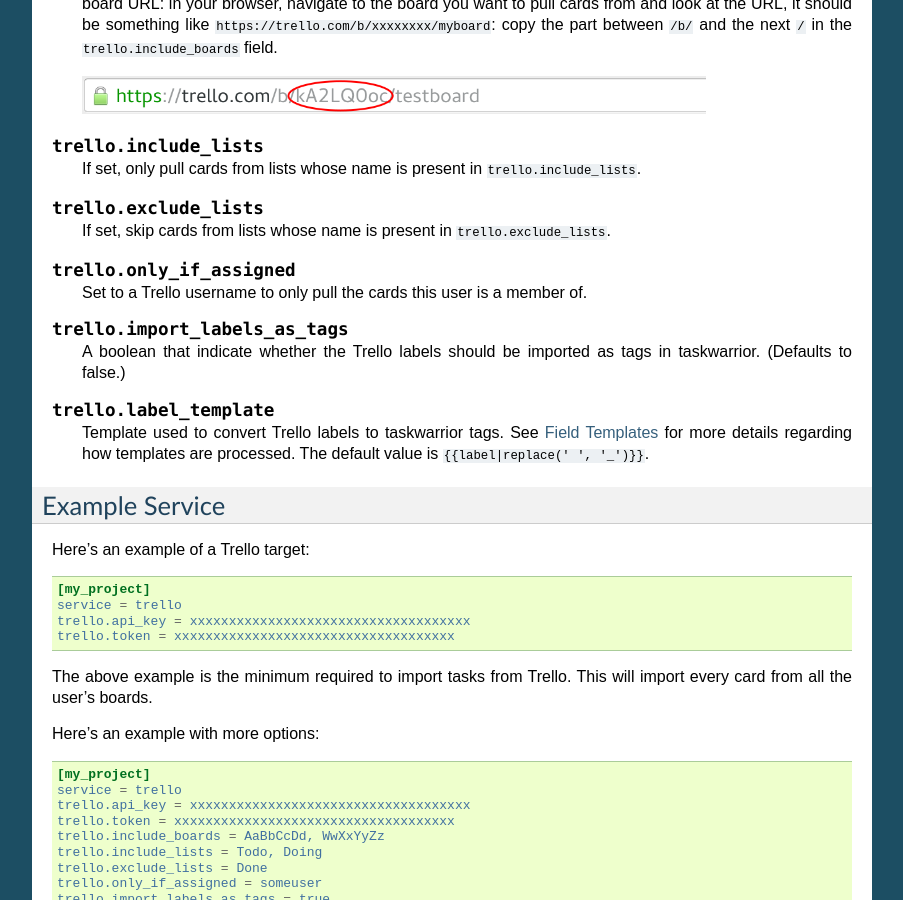
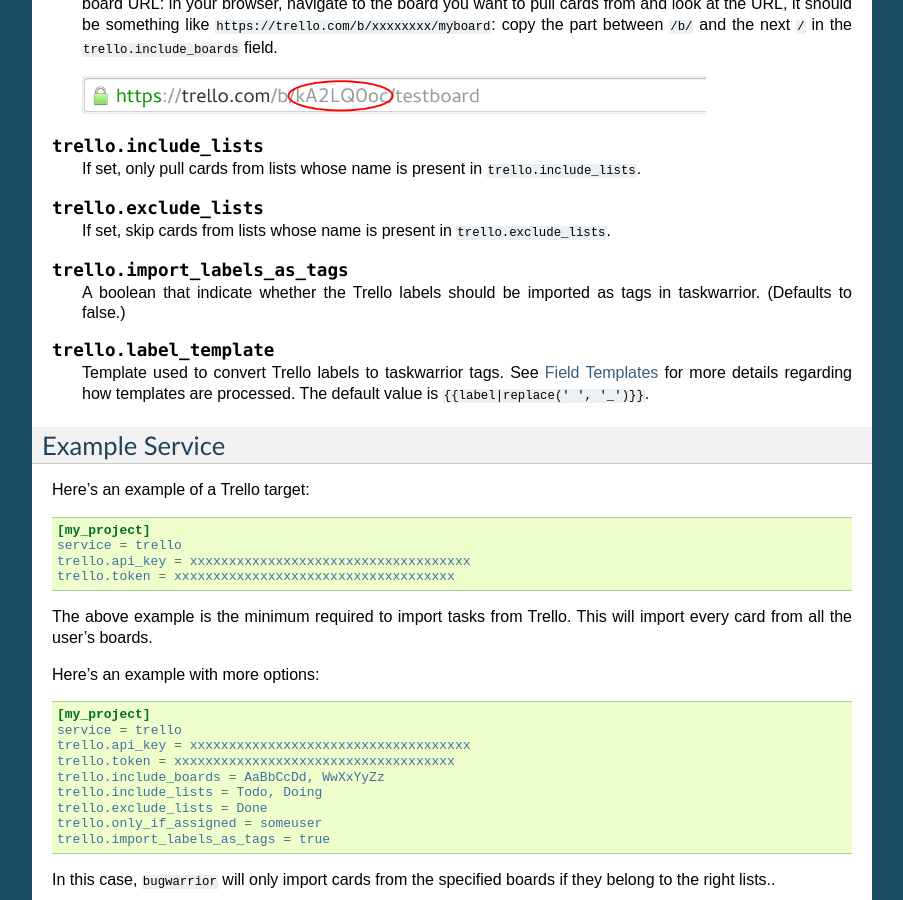
Before and after one commit to GothenburgBitFactory/bugwarrior, a Sphinx documentation site: the page built from bugwarrior/docs/services/trello.rst, in a window 1280 px wide and 900 px high, scrolled down 378 px. Shown: the whole window, without its empty margins (198-1101 px from the left). Built offline with Sphinx 7.4.7, drawn with Linux system fonts in a browser that asks for light colours; pages that are not in the unit, such as notebooks, are missing from menus.

Commit message:
Remove documetation for trello.only_if_assigned
This is documented in the common options

```diff
--- a/bugwarrior/docs/services/trello.rst
+++ b/bugwarrior/docs/services/trello.rst
@@ -37,10 +37,6 @@
 
    If set, skip cards from lists whose name is present in
    ``trello.exclude_lists``.
-
-.. describe:: trello.only_if_assigned
-
-   Set to a Trello username to only pull the cards this user is a member of.
 
 .. describe:: trello.import_labels_as_tags
 
```
